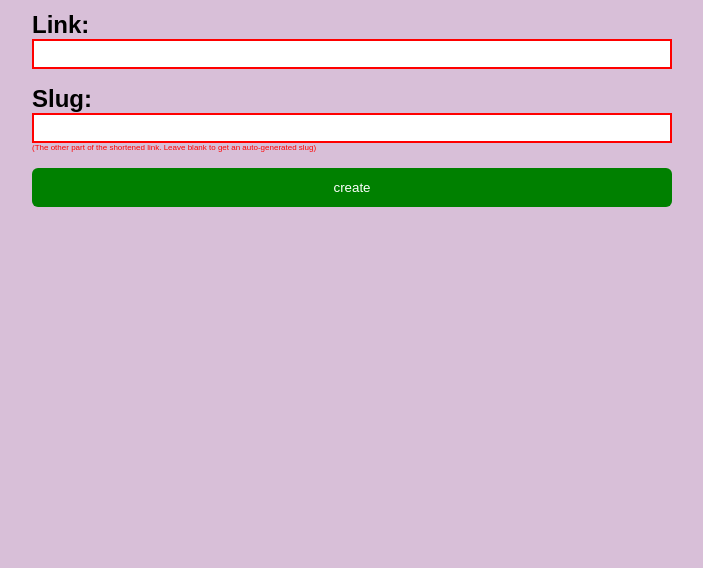
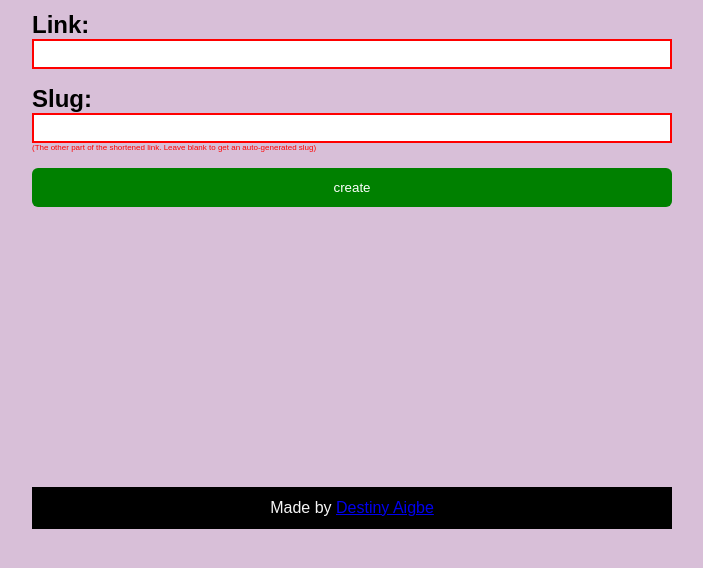
Before and after one commit to Destiny-01/link-shortener, a website: page public/index.html in a window 1280 px wide. Shown: the part 90-658 px from the top of the page, without its empty margins (288-991 px from the left). Drawn offline with nearby package versions, Linux system fonts and the light colour scheme.

Commit message:
Added footer

```diff
--- a/public/index.html
+++ b/public/index.html
@@ -40,8 +40,16 @@
           Your short url is:
           <a :href="created" target="_blank">{{ created }}</a>
         </p>
-        <div class=""></div>
       </div>
+      <footer>
+        Made by
+        <a
+          href="http://twitter.com/aigbe_1"
+          target="_blank"
+          rel="noopener noreferrer"
+          >Destiny Aigbe</a
+        >
+      </footer>
     </main>
     <script src="./app.js"></script>
   </body>
--- a/public/style.css
+++ b/public/style.css
@@ -54,6 +54,15 @@ button {
   display: none;
 }
 
+footer {
+  background-color: black;
+  padding: 12px;
+  width: 100%;
+  margin-top: 280px;
+  color: whitesmoke;
+  text-align: center;
+}
+
 @media screen and (max-width: 480px) {
   main {
     width: 80%;
```
